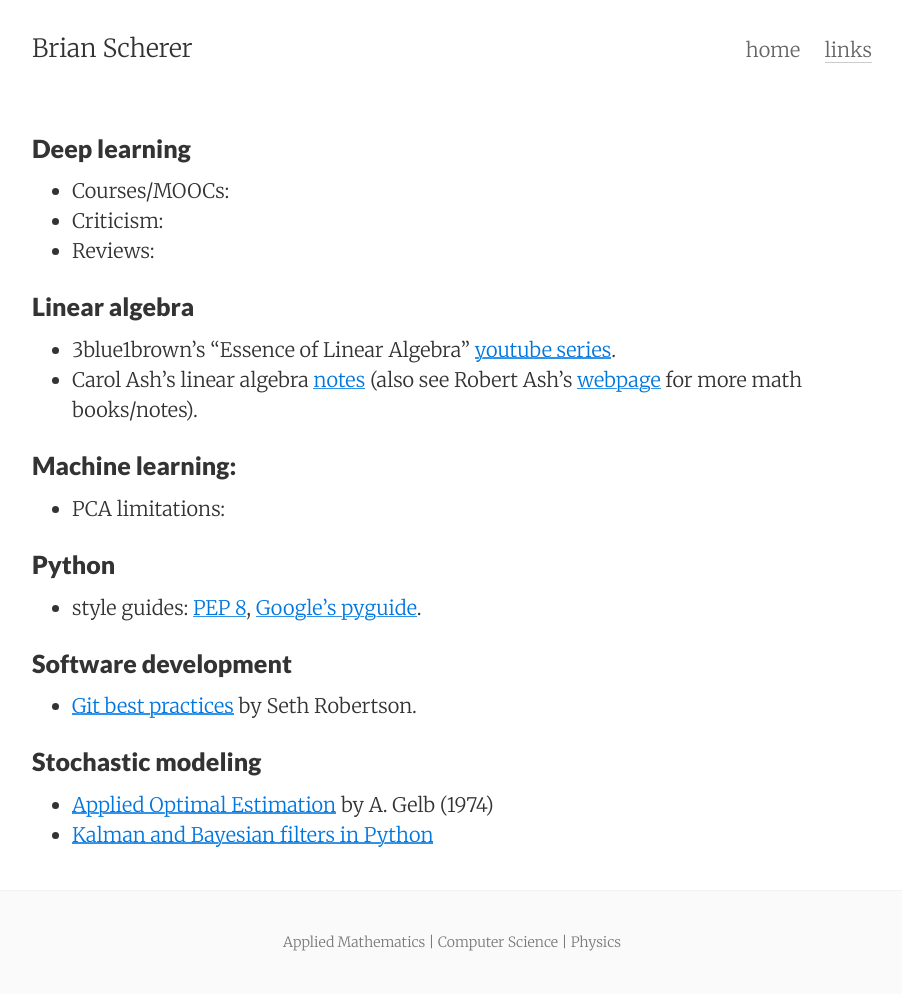
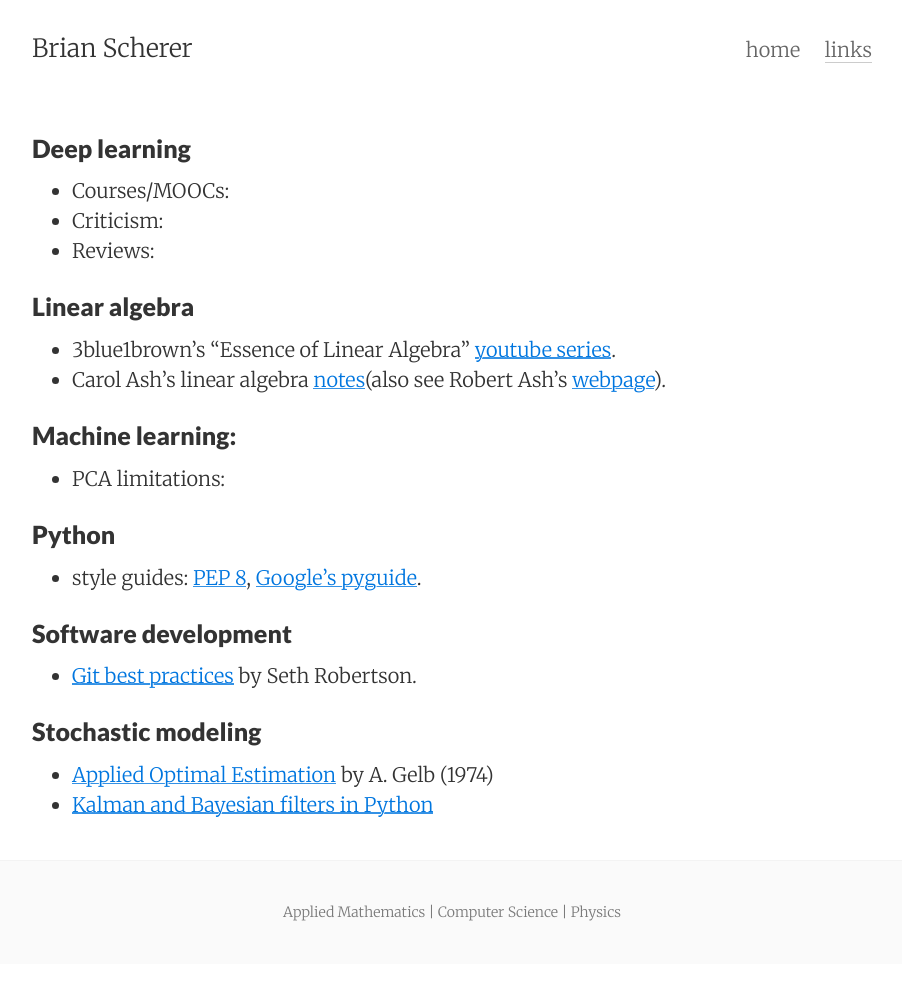
Before and after one commit to brianscherer/brianscherer.github.io, a Jekyll site: the page built from links.md, in a window 1280 px wide. Shown: the whole page, without its empty margins (188-1090 px from the left). Built offline with Jekyll 4.4.1, drawn with Linux system fonts in a browser that asks for light colours; after the commit the page ends 964 px from its top, so only the background shows below that.

Commit message:
Update links.md

```diff
--- a/links.md
+++ b/links.md
@@ -12,7 +12,7 @@ tags: links
 
 ### Linear algebra
 * 3blue1brown's "Essence of Linear Algebra" [youtube series](https://www.youtube.com/playlist?list=PLZHQObOWTQDPD3MizzM2xVFitgF8hE_ab).
-* Carol Ash's linear algebra [notes](https://faculty.math.illinois.edu/~ash/LinearAlg.html) (also see Robert Ash's [webpage](https://faculty.math.illinois.edu/~r-ash/) for more math books/notes).
+* Carol Ash's linear algebra [notes](https://faculty.math.illinois.edu/~ash/LinearAlg.html)(also see Robert Ash's [webpage](https://faculty.math.illinois.edu/~r-ash/)).
 
 ### Machine learning:
 * PCA limitations:
```
